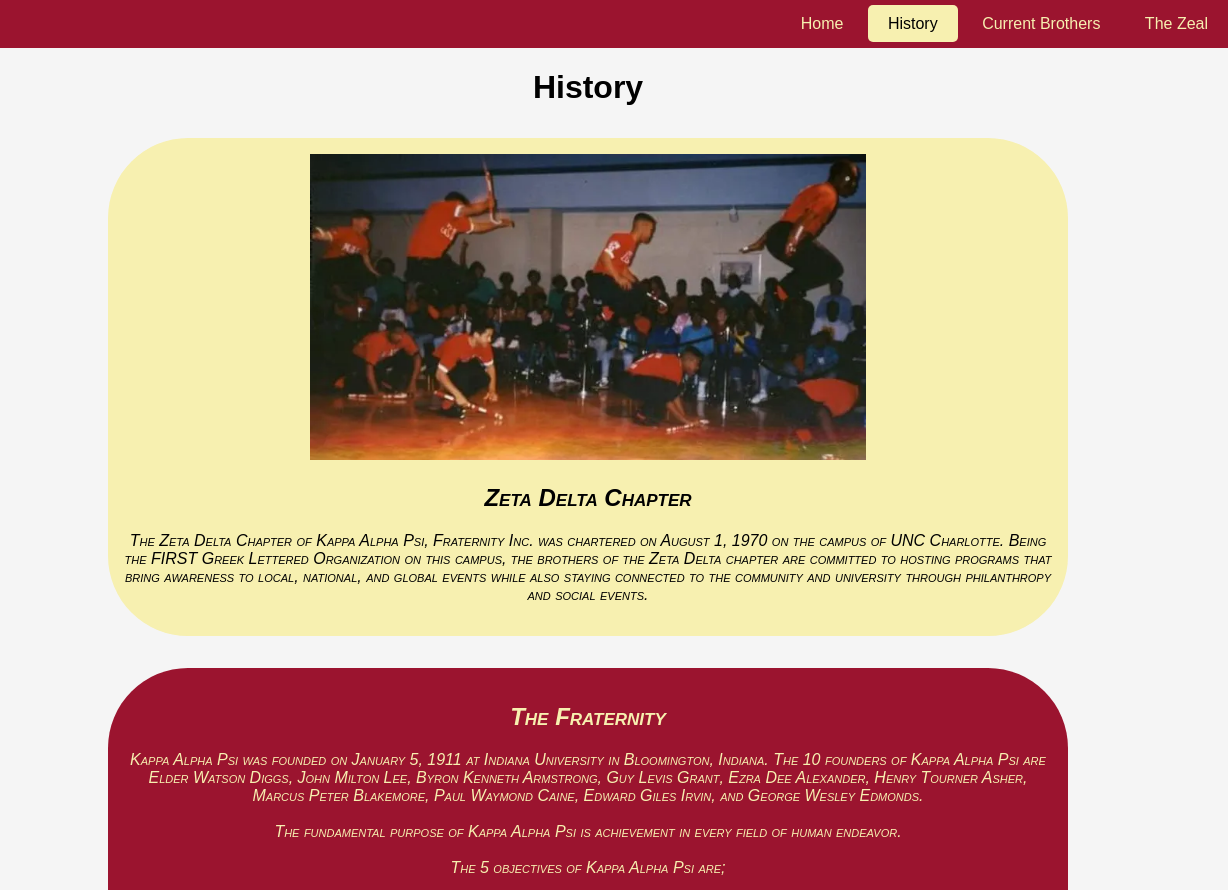
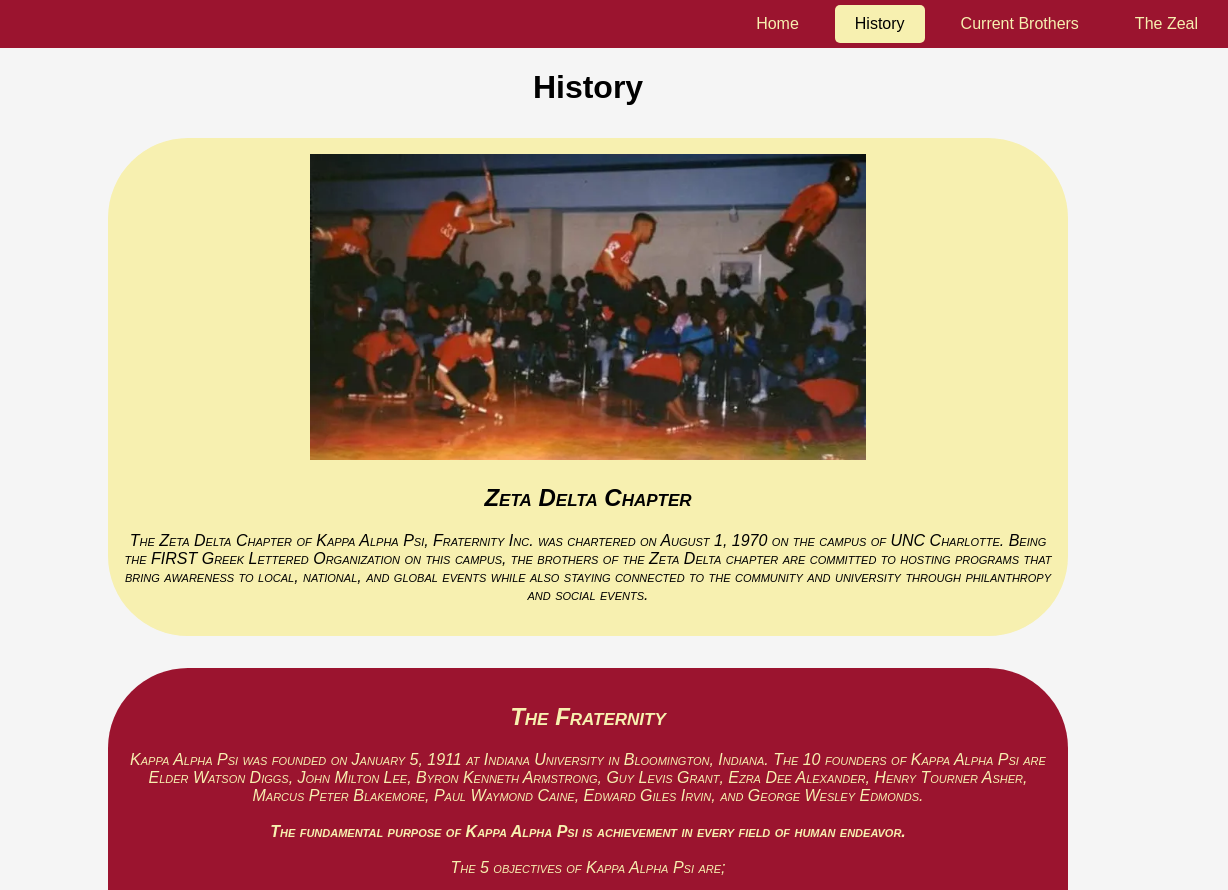
Before and after one commit to Me1anch01y/ITSC-3135-Project, a plain HTML site: page history.html in a window 1280 px wide. Shown: the top 890 px of the page, 52-1280 px from the left. Drawn offline with Linux system fonts and the light colour scheme.

Commit message:
Modify html pages to add common css file

```diff
--- a/history.html
+++ b/history.html
@@ -3,6 +3,7 @@
 <html lang="en">
   <head>
     <title>History</title>
+    <link rel="stylesheet" href="./common.css">
     <meta charset="utf-8" />
     <link rel="stylesheet" href="./history.css" />
     <link rel="icon" type="image/x-icon" href="./images/ZD.jpg" />
@@ -14,11 +15,13 @@
   <body>
     <header id="navbar">
       <a href="./index.html"><img src="./images/ZD.jpg" alt="Zeta Delta Logo" id="logo"></a>
-      <nav id="pages">
-        <li><a href="./index.html">Home</a></li>
-        <li><a href="./history.html" class="active">History</a></li>
-        <li><a href="./current-brothers.html">Current Brothers</a></li>
-        <li><a href="./the-zeal.html">The Zeal</a></li>
+      <nav id="links">
+        <ul>
+          <li><a href="./index.html">Home</a></li>
+          <li><a href="./history.html" class="active">History</a></li>
+          <li><a href="./current-brothers.html">Current Brothers</a></li>
+          <li><a href="./the-zeal.html">The Zeal</a></li>
+        </ul>
       </nav>
     </header>
     <main>
@@ -51,8 +54,10 @@
           Edmonds.
           <br>
           <br>
+          <strong>
           The fundamental purpose of Kappa Alpha Psi is achievement in every
           field of human endeavor.
+          </strong>
           <br>
           <br>
           The 5 objectives of Kappa Alpha Psi are;
@@ -70,7 +75,9 @@
             <li>To inspire service in the public's interest</li>
           </ul>
         </p>
-        <a href="http://kappaalphapsi.org/" target="_blank" class="button" id="button">Learn More</a>
+        <div>
+          <a href="http://kappaalphapsi.org/" target="_blank" class="button" id="button">Learn More</a>
+        </div>
       </section>
     </main>
     <footer>
```
Also changed, not shown: index.html (+2 -1 lines).
